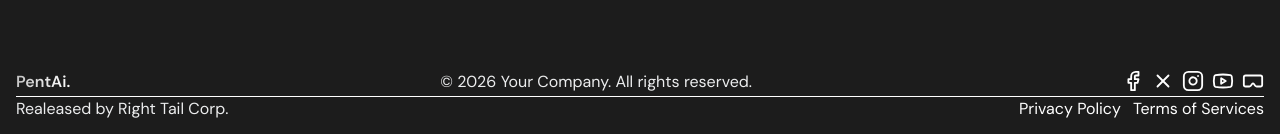
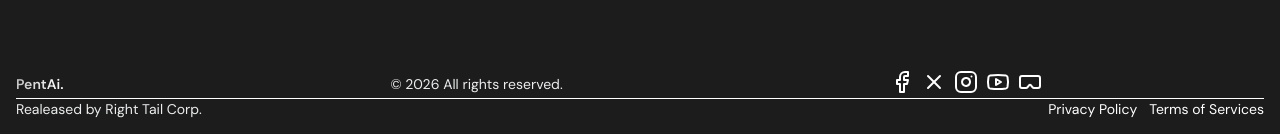
Before and after one commit to Shoaib-Shamrez/nextjs-landingpage, a Next.js app: page / in a window 1280 px wide. Shown: the part 6629-6763 px from the top of the page. Built offline with nearby package versions, Linux system fonts and the light colour scheme.

Commit message:
minor changes

```diff
--- a/components/layout/Footer.tsx
+++ b/components/layout/Footer.tsx
@@ -13,21 +13,25 @@ const Footer = () => {
   return (
     <footer className=" p-4 mt-10">
       <div className="max-w-7xl mx-auto text-center text-white">
-        <div className="flex justify-between">
-          <h4 className="font-semibold">PentAi.</h4>
-          <p>&copy; 2026 Your Company. All rights reserved.</p>
-          <div className="flex gap-2 mb-1">
-            <Facebook size={22} />
-            <X size={22} />
-            <Instagram size={22} />
-            <Youtube size={22} />
-            <RectangleGogglesIcon size={22} />
+        <div className="flex justify-evenly md:justify-between items-center">
+          <h4 className="font-semibold text-[10px] md:text-sm">PentAi.</h4>
+          <p className="text-[10px] md:text-sm">
+            &copy; 2026 All rights reserved.
+          </p>
+          <div className="flex gap-2 mb-1 w-[30%] text-[10px] md:text-sm">
+            <Facebook />
+            <X />
+            <Instagram />
+            <Youtube />
+            <RectangleGogglesIcon />
           </div>
         </div>
         <hr />
         <div className="flex justify-between">
-          <p>Realeased by Right Tail Corp.</p>
-          <div className="flex gap-3">
+          <p className="text-[10px] md:text-sm">
+            Realeased by Right Tail Corp.
+          </p>
+          <div className="flex gap-1 md:gap-3 text-[10px] md:text-sm">
             <Link href={"#"}>Privacy Policy</Link>
             <Link href={"#"}>Terms of Services</Link>
           </div>
--- a/components/layout/Navbar.tsx
+++ b/components/layout/Navbar.tsx
@@ -62,10 +62,8 @@ const Navbar = () => {
           </ul>
         </div>
 
-        {/* Desktop Button */}
         <Button className="hidden lg:block">Dashboard</Button>
 
-        {/* Mobile Menu Button */}
         <button
           onClick={toggleMenu}
           className="lg:hidden text-white p-2 hover:bg-zinc-800 rounded-lg transition-colors"
@@ -77,7 +75,7 @@ const Navbar = () => {
 
       {/* Mobile Menu */}
       {isMenuOpen && (
-        <div className="lg:hidden mt-4 pb-4">
+        <div className="lg:hidden my-4 pb-4 ">
           <ul className="flex flex-col space-y-4">
             <li>
               <a
--- a/components/sections/CTA.tsx
+++ b/components/sections/CTA.tsx
@@ -10,9 +10,8 @@ const CTA = () => {
           <p className="mb-8 text-lg">
             Join thousands of companies transforming their business today
           </p>
-          <div className="flex flex-col sm:flex-row gap-4 justify-center">
-            <Button>Start Free Trial</Button>
-          </div>
+
+          <Button>Start Free Trial</Button>
         </div>
       </div>
     </section>
```
Also changed, not shown: public/images/lock.png (renamed from public/images/745ccea475dd0f565fb1f9bd1a950113e003ab3f.png).
